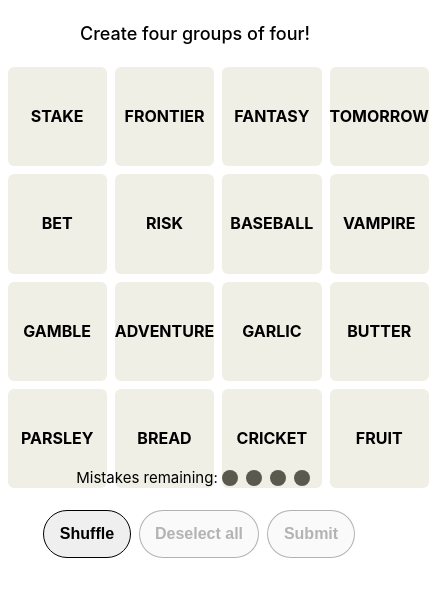
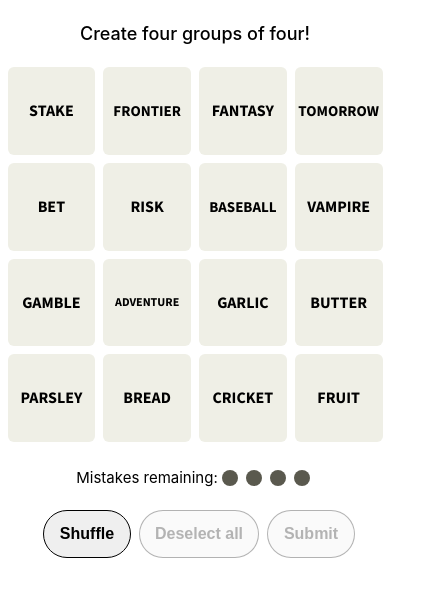
Before and after one commit to eribradl/fourgroups, a Vue app: page / in a window 390 px wide. Shown: the top 596 px of the page, 429 px wide, since content can reach past the window. Built offline with nearby package versions, Linux system fonts and the light colour scheme.

Commit message:
Responsive font size updates

```diff
--- a/index.html
+++ b/index.html
@@ -3,6 +3,9 @@
   <head>
     <meta charset="UTF-8">
     <link rel="icon" href="/favicon.ico">
+    <style>
+      @import url('https://fonts.googleapis.com/css2?family=Source+Sans+3:ital,wght@0,200..900;1,200..900&display=swap');
+    </style>
     <meta name="viewport" content="width=device-width, initial-scale=1.0">
     <title>Vite App</title>
   </head>
--- a/src/components/GameBoard.vue
+++ b/src/components/GameBoard.vue
@@ -43,10 +43,6 @@ function shuffleWordList(array: any) {
   }
 
   shuffledWords.value = array;
-}
-
-function reshuffleWords() {
-  shuffleWordList(shuffledWords.value);
 }
 
 function deselectAllWords() {
@@ -130,6 +126,58 @@ function checkSelectedWords() {
   }
 }
 
+let width = ref(window.innerWidth);
+
+window.onresize = () => {
+  width.value = window.innerWidth;
+}
+
+function updateFontSize(windowWidth: number, gameWord: string): string {
+  const thresholds = [300, 375, 639];
+  const fontSizeArray = getFontSizes(lengthOfLongestWord(gameWord));
+  let screenSizeIndex = thresholds.findIndex(threshold => windowWidth < threshold);
+  screenSizeIndex = screenSizeIndex === -1 ? thresholds.length : screenSizeIndex;
+  return fontSizeArray[screenSizeIndex] + 'px';
+  // console.log(gameWord + fontSize + " " + windowWidth + " " + screenSizeIndex + " " + fontSizeArray)
+}
+
+function lengthOfLongestWord(gameString: string): number {
+  return gameString.split(" ").sort((e, t) => t.length - e.length)[0].length;
+}
+
+function getFontSizes(wordLength: number):number[] {
+  switch (wordLength) {
+    case 1:
+    case 2:
+    case 3:
+    case 4:
+    case 5:
+        return [16, 16, 16, 20];
+    case 6:
+        return [15, 16, 16, 20];
+    case 7:
+        return [12, 16, 16, 20];
+    case 8:
+        return [11.5, 15, 15, 20];
+    case 9:
+        return [10.5, 12, 12, 20];
+    case 10:
+        return [10, 11.5, 11.5, 20];
+    case 11:
+        return [9.5, 11.5, 11.5, 20];
+    case 12:
+        return [8, 10.5, 10.5, 20];
+    case 13:
+        return [8, 10, 10.5, 17];
+    case 14:
+        return [7, 9.5, 10, 16];
+    case 15:
+        return [7, 9, 9.5, 15];
+    default:
+        return [7, 9, 9, 14];
+  }
+}
+
 </script>
 
 <template>
@@ -144,12 +192,12 @@ function checkSelectedWords() {
       </SolutionGroup>
     </div>
     <div class = "grid">
-      <GridItem v-for="(gameWord, index) of shuffledWords"
+      <GridItem v-for="(gameWord) of shuffledWords"
       @click="toggleWord(gameWord)"
       :class="{ 'selected': selectedWords.includes(gameWord)}"
-      :key="index"
-      :isSelected="selectedWords.includes(gameWord)"
-      :gameWord="gameWord">
+      :key="gameWord"
+      :gameWord="gameWord"
+      :fontSize="updateFontSize(width, gameWord)">
       </GridItem>
     </div>
   </div>
@@ -160,7 +208,7 @@ function checkSelectedWords() {
     </FaultItem>
   </div>
   <ButtonPanel v-if="anyFaultsRemaining && !gameWon"
-  @shuffle="reshuffleWords" @deselect="deselectAllWords" @submit="checkSelectedWords"
+  @shuffle="shuffleWordList(shuffledWords)" @deselect="deselectAllWords" @submit="checkSelectedWords"
   :enableSubmit="readyToSubmit" :disableDeselect="!areAnyWordsSelected"/>
   <div class = "results" v-if="!anyFaultsRemaining || gameWon">
     <p v-if="!anyFaultsRemaining">
--- a/src/components/GridItem.vue
+++ b/src/components/GridItem.vue
@@ -1,14 +1,12 @@
 <script setup lang="ts">
-import { defineProps } from "vue";
-
-const props = defineProps(['isSelected', 'gameWord']);
+const props = defineProps(['gameWord', 'fontSize']);
 
 </script>
 
 <template>
   <div class="card" >
     <div class="card-content">
-      <slot>{{ props.gameWord }}</slot>
+      {{ props.gameWord }}
     </div>
   </div>
 </template>
@@ -20,22 +18,20 @@ const props = defineProps(['isSelected', 'gameWord']);
   cursor: pointer;
   color: black;
   aspect-ratio: 1.875;
+  overflow: hidden;
 }
 
 .card-content {
   display: grid;
-  /* padding: 20px; */
-  font-size: 20px;
+  font-family: "Source Sans 3", sans-serif;
   font-weight: 700;
   text-align: center;
   align-items: center;
   height: 100%;
+  font-size: v-bind(fontSize);
 }
 
 @media(max-width: 639px) {
-  .card-content {
-    font-size: 16px;
-  }
   .card {
     aspect-ratio: 1;
   }
```
